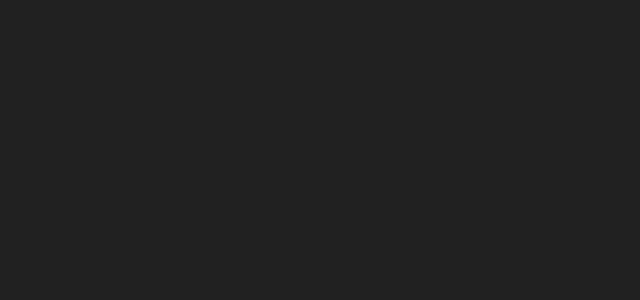
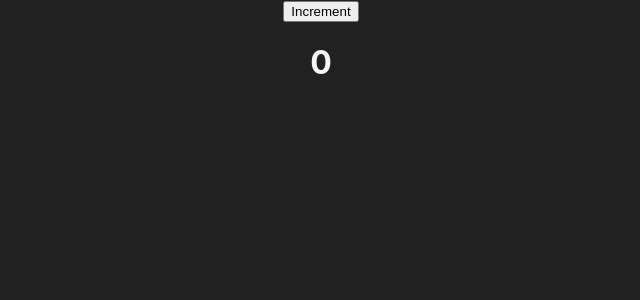
Before and after one commit to vishalnagle/React-Tutorial, a React (Create React App) app: page / in a window 1280 px wide. Shown: the top 300 px of the page, without its empty margins (319-959 px from the left). Built offline with nearby package versions, Linux system fonts and the light colour scheme.

Commit message:
useCallback examples added

```diff
--- a/src/App.js
+++ b/src/App.js
@@ -12,6 +12,10 @@ import ThemedComponent from './hooks/useContext/ThemedComponent';
 import ReducerCounter from './hooks/useReducer/ReducerCounter';
 import SignupForm from './hooks/useReducer/SignupForm';
 import ReducerTodoList from './hooks/useReducer/ReducerTodoList';
+import CallbackUse from './hooks/useCallback/CallbackUse';
+import PassingCallback from './hooks/useCallback/PassingCallback';
+import DependencyCallback from './hooks/useCallback/DependencyCallback';
+import ExpensiveOperation from './hooks/useCallback/ExpensiveOperation';
 
 function App() {
   return (
@@ -35,11 +39,18 @@ function App() {
         <ThemedComponent />
       </ThemeProvider> */}
 
-      {/* 4.useReducer example */}
+      {/* 4.useReducer examples */}
 
       {/* <ReducerCounter/> */}
       {/* <SignupForm/> */}
       {/* <ReducerTodoList/> */}
+
+
+      {/* 5. useCallback examples */}
+      {/* <CallbackUse/> */}
+      {/* <PassingCallback/> */}
+      {/* <DependencyCallback/> */}
+      <ExpensiveOperation/>
 
 
     </div>
--- /dev/null
+++ b/src/hooks/useCallback/CallbackUse.js
@@ -0,0 +1,22 @@
+
+import { useCallback, useState } from "react";
+
+const CallbackUse = () => {
+    const [count, setCount] = useState(0);
+
+    const incrementCount = useCallback(() => {
+        console.log("incrementCount called")
+        setCount((prev) => prev + 1)
+    }, [])
+
+    // Dependencies are empty, so `increment` remains the same between renders.
+    // Here, the increment function is memoized and won’t be re-created on every render.
+
+
+    return (<div>
+        <h1>Count:  {count}</h1>
+        <button onClick={incrementCount}>Increment</button>
+    </div>)
+}
+
+export default CallbackUse;
--- /dev/null
+++ b/src/hooks/useCallback/DependencyCallback.js
@@ -0,0 +1,25 @@
+
+import React,{useState,useCallback} from "react";
+
+const DependencyCallback = ()=>{
+    const [count,setCount] = useState(0);
+    const [step,setStep] = useState(1);
+
+
+    const increment = useCallback(()=>{
+        setCount(count+Number(step))
+    },[step])
+
+    // `increment` is re-created whenever `step` changes.
+    // In this case, the increment function depends on step. Changing step will update the function reference.
+
+
+    return (<div>
+        <h1>Count: {count}</h1>
+        <button onClick={increment}>Increment</button>
+        <input type="number" value={step} onChange={(e)=>setStep(e.target.value)}/>
+    </div>)
+}
+
+
+export default DependencyCallback;
--- /dev/null
+++ b/src/hooks/useCallback/ExpensiveOperation.js
@@ -0,0 +1,34 @@
+
+import React, { useCallback,useState } from "react";
+
+
+const ChildComponent = ({compute})=>{
+
+    console.log("Child rendered")
+    return <h1>{compute()}</h1>
+
+}
+
+const MemoizedChildComponent = React.memo(ChildComponent)
+
+const ExpensiveOperation = ()=>{
+    const [count,setCount] = useState(0);
+
+
+    const computeExpensiveValue = useCallback(()=>{
+        console.log("computing...")
+        return count * 2
+    },[count])
+
+    // computeExpensiveValue is memoized and only re-created when count changes.
+    // This prevents ChildComponent from re-rendering unnecessarily.
+
+
+    return (<div>
+        <button onClick={()=>setCount((prev)=>prev+1)}>Increment</button>
+        <MemoizedChildComponent compute={computeExpensiveValue}/>
+    </div>)
+
+}
+
+export default ExpensiveOperation;
--- /dev/null
+++ b/src/hooks/useCallback/PassingCallback.js
@@ -0,0 +1,35 @@
+
+import React, { useState,useCallback } from "react"
+
+const Child = ({onClick})=>{
+
+    console.log("child rendered!")
+
+    return <button onClick={onClick}>Click Me</button>
+
+}
+
+
+const MemoizedChild = React.memo(Child)
+
+const PassingCallback = ()=>{
+    const [count,setCount] = useState(0);
+
+    console.log("parent rendered")
+
+    const handleClick = useCallback(()=>{
+        setCount((prev)=>prev+1)
+    },[])
+
+
+    // The Child component is wrapped with React.memo, meaning it will only re-render if its props change.
+    // Since handleClick is memoized, the Child component doesn’t re-render unnecessarily.
+
+
+    return (<div>
+        <h1>Count: {count}</h1>
+        <MemoizedChild onClick={handleClick}/>
+    </div>)
+}
+
+export default PassingCallback;
```
Also changed, not shown: src/hooks/useCallback/useCallback.txt (added), 1 other file (tests, documents, lock files or other folders).
